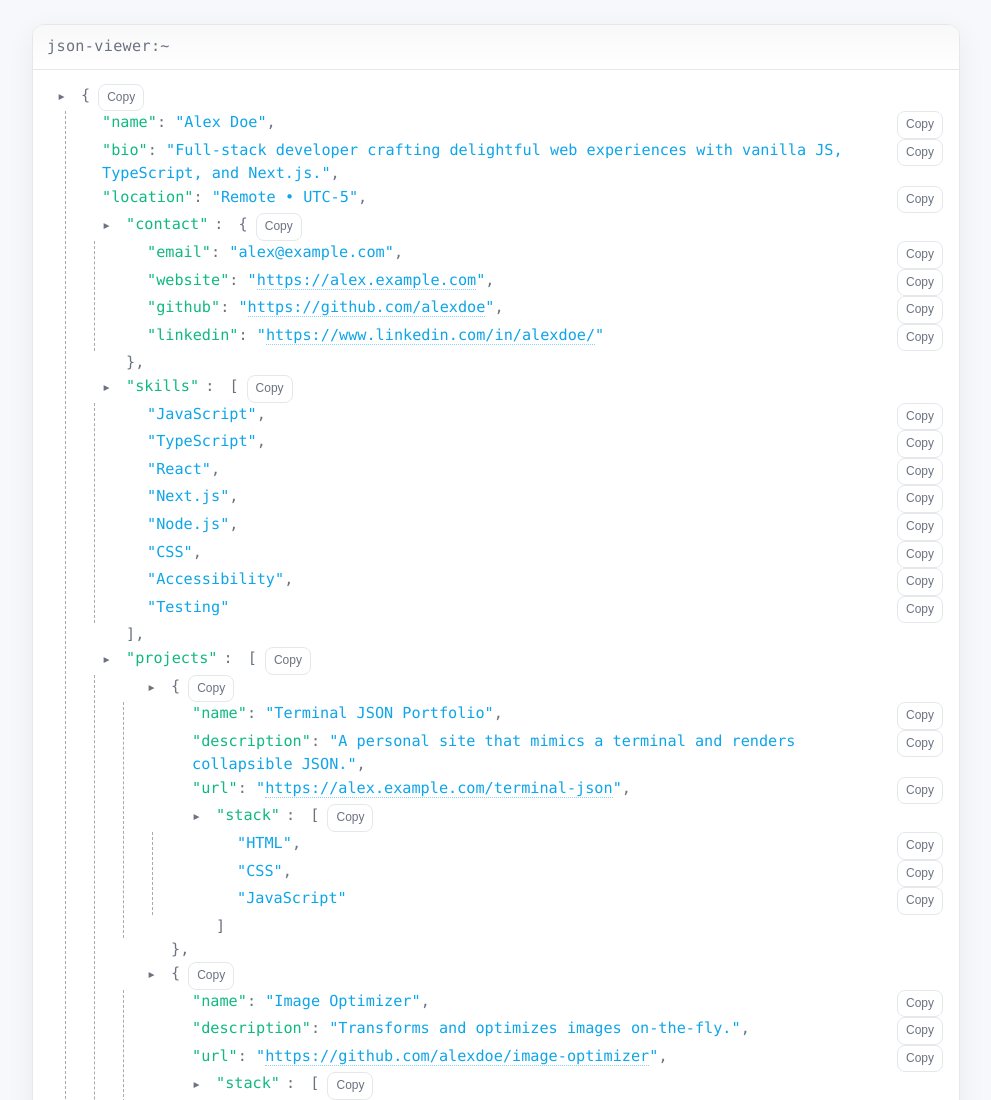
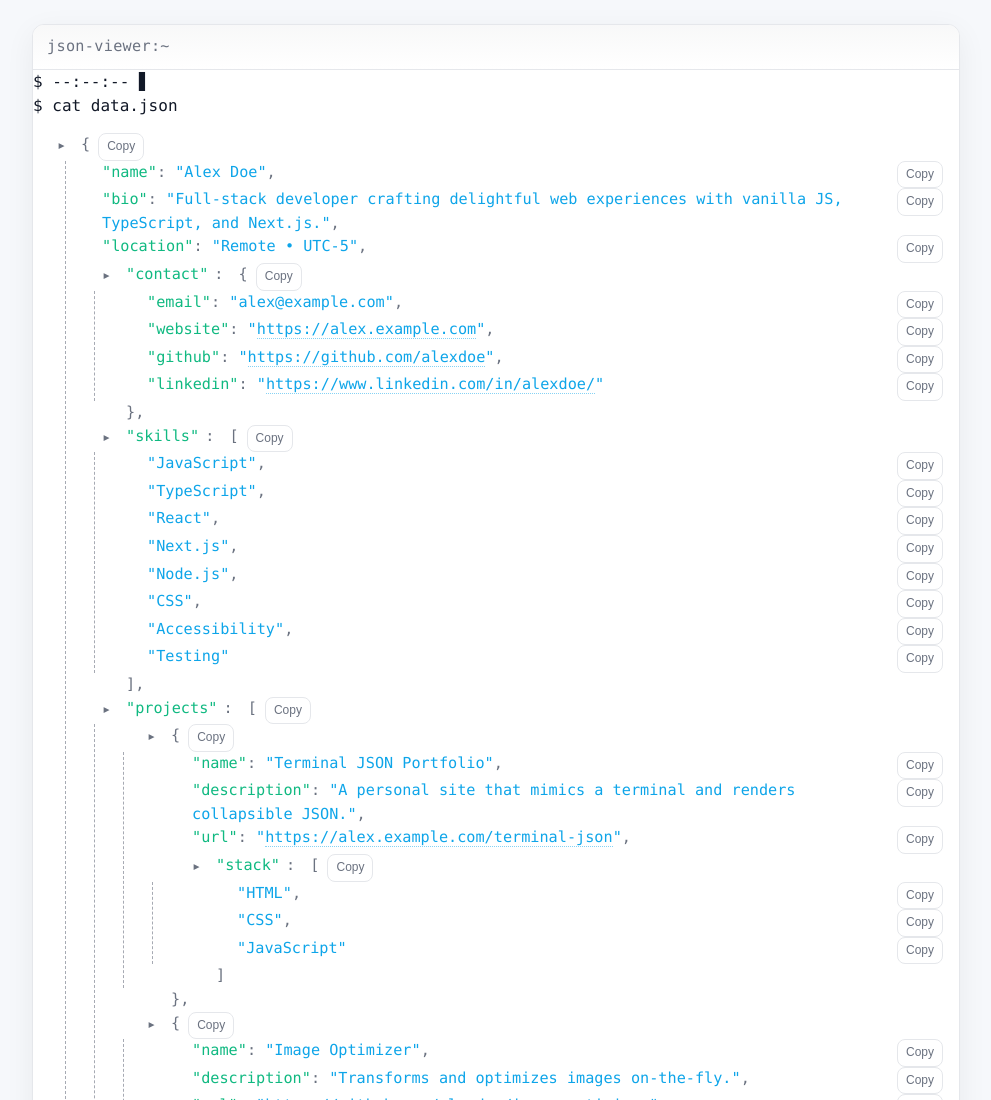
Before and after one commit to sistla-gautam/terminal-portfolio, a plain HTML site: page index.html in a window 1280 px wide. Shown: the top 1100 px of the page, without its empty margins (144-1135 px from the left). Drawn offline with Linux system fonts and the light colour scheme.

Commit message:
Update index.html

```diff
--- a/index.html
+++ b/index.html
@@ -20,6 +20,17 @@
         <div class="terminal-header" role="group" aria-label="Terminal header">
           <div class="terminal-title">json-viewer:~</div>
         </div>
+        <div class="terminal-prompt" aria-label="Terminal prompt">
+          <div id="clock-line" class="prompt-line" aria-live="polite">
+            <span class="prompt-prefix">$</span>
+            <span class="prompt-time">--:--:--</span>
+            <span class="cursor" aria-hidden="true">▋</span>
+          </div>
+          <div class="prompt-line">
+            <span class="prompt-prefix">$</span>
+            <span>cat data.json</span>
+          </div>
+        </div>
         <div id="json-root" class="json-root" role="tree" aria-label="JSON content"></div>
       </section>
       <noscript>
```
